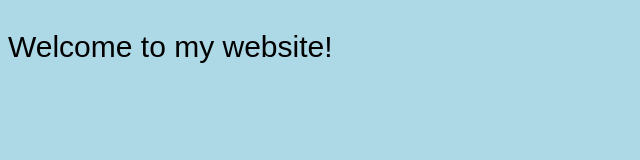
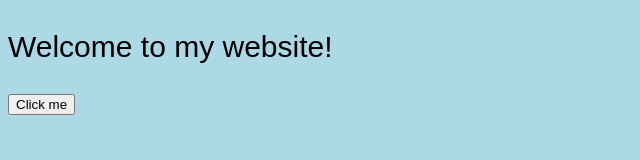
Before and after one commit to genreg/excerciserepo, a plain HTML site: page index.html in a window 1280 px wide. Shown: the whole page, without its empty margins (0-640 px from the left). Drawn offline with Linux system fonts and the light colour scheme.

Commit message:
added script function

```diff
--- a/index.html
+++ b/index.html
@@ -9,6 +9,8 @@
 
 <body>
   <p>Welcome to my website!</p>
+  <button onclick="changeGreeting()">Click me</button>
+  <script src="script.js"></script>
 
 
 </body>
--- a/script.js
+++ b/script.js
@@ -0,0 +1,8 @@
+function changeGreeting() {
+    var greeting = document.getElementById("greeting");
+    if (greeting.innerHTML == "Hello World") {
+      greeting.innerHTML = "Welcome to my website!";
+    } else {
+      greeting.innerHTML = "Hello World";
+    }
+}
```
Also changed, not shown: styles.css (line endings or trailing spaces).
